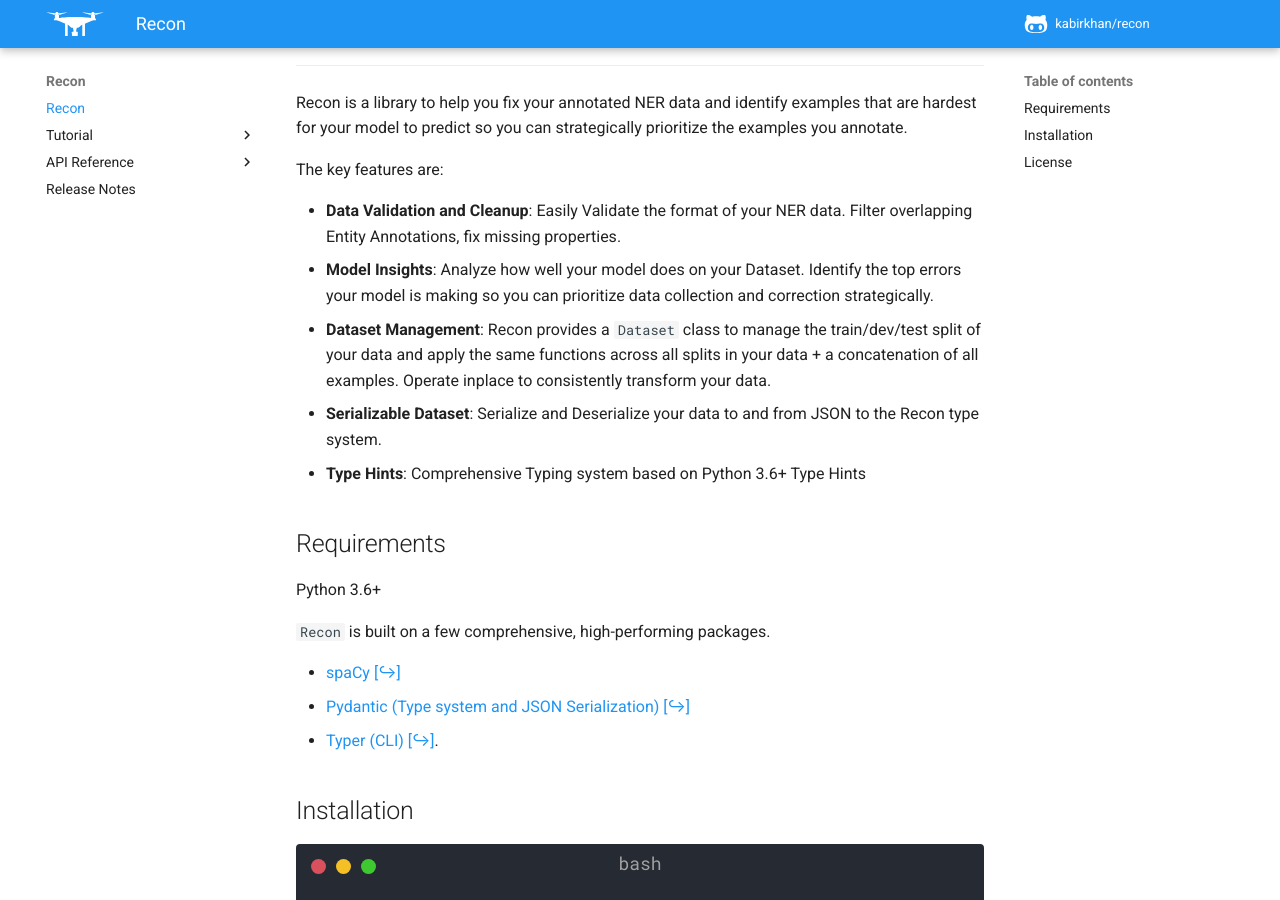
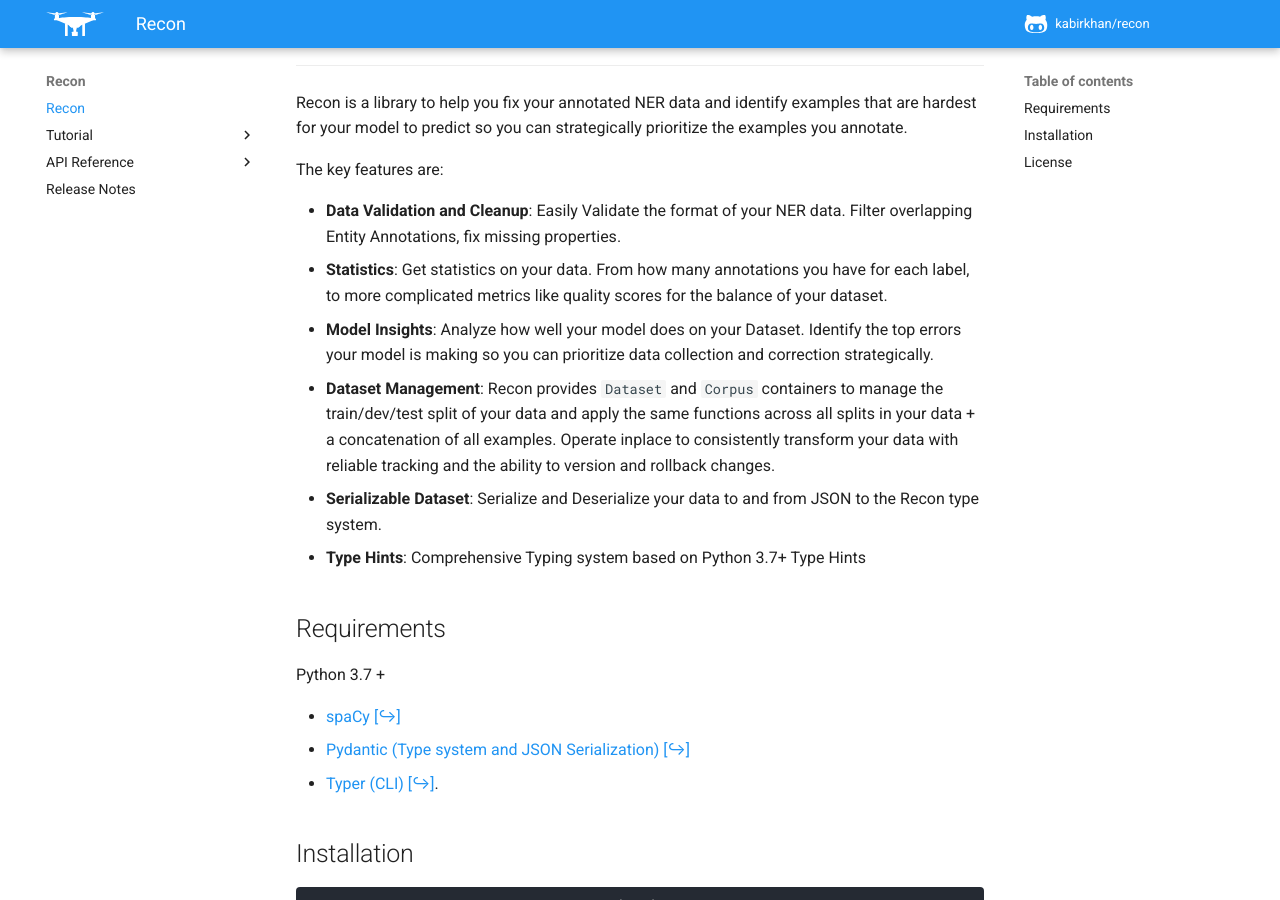
Before and after one commit to kabirkhan/recon, an MkDocs documentation site: the page built from docs/index.md, in a window 1280 px wide and 900 px high, scrolled down 797 px. Built offline with MkDocs 1.6.1 and Material for MkDocs 9.7.7, drawn with Linux system fonts in a browser that asks for light colours; comment, search, counter and statistics services are not loaded; some of the changed text lies outside the part shown.

Commit message:
fix some intro points

```diff
--- a/docs/index.md
+++ b/docs/index.md
@@ -33,16 +33,15 @@ Recon is a library to help you fix your annotated NER data and identify examples
 The key features are:
 
 * **Data Validation and Cleanup**: Easily Validate the format of your NER data. Filter overlapping Entity Annotations, fix missing properties.
+* **Statistics**: Get statistics on your data. From how many annotations you have for each label, to more complicated metrics like quality scores for the balance of your dataset.
 * **Model Insights**: Analyze how well your model does on your Dataset. Identify the top errors your model is making so you can prioritize data collection and correction strategically.
-* **Dataset Management**: Recon provides a `Dataset` class to manage the train/dev/test split of your data and apply the same functions across all splits in your data + a concatenation of all examples. Operate inplace to consistently transform your data.
+* **Dataset Management**: Recon provides `Dataset` and `Corpus` containers to manage the train/dev/test split of your data and apply the same functions across all splits in your data + a concatenation of all examples. Operate inplace to consistently transform your data with reliable tracking and the ability to version and rollback changes.
 * **Serializable Dataset**: Serialize and Deserialize your data to and from JSON to the Recon type system.
-* **Type Hints**: Comprehensive Typing system based on Python 3.6+ Type Hints
+* **Type Hints**: Comprehensive Typing system based on Python 3.7+ Type Hints
 
 ## Requirements
 
-Python 3.6+
-
-`Recon` is built on a few comprehensive, high-performing packages.
+Python 3.7 +
 
 * <a href="https://spacy.io" class="external-link" target="_blank">spaCy</a>
 * <a href="https://pydantic-docs.helpmanual.io/" class="external-link" target="_blank">Pydantic (Type system and JSON Serialization)</a>
```
Also changed, not shown: README.md (+4 -5 lines).
